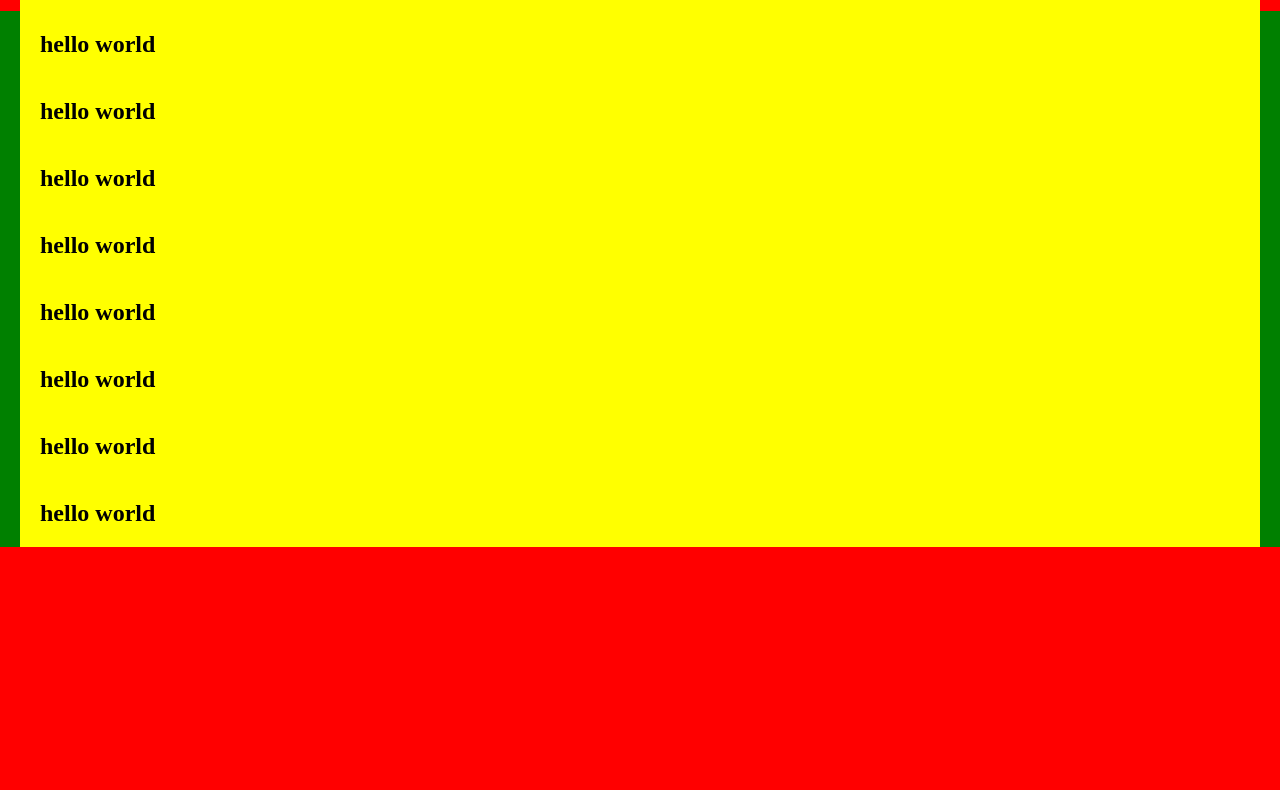
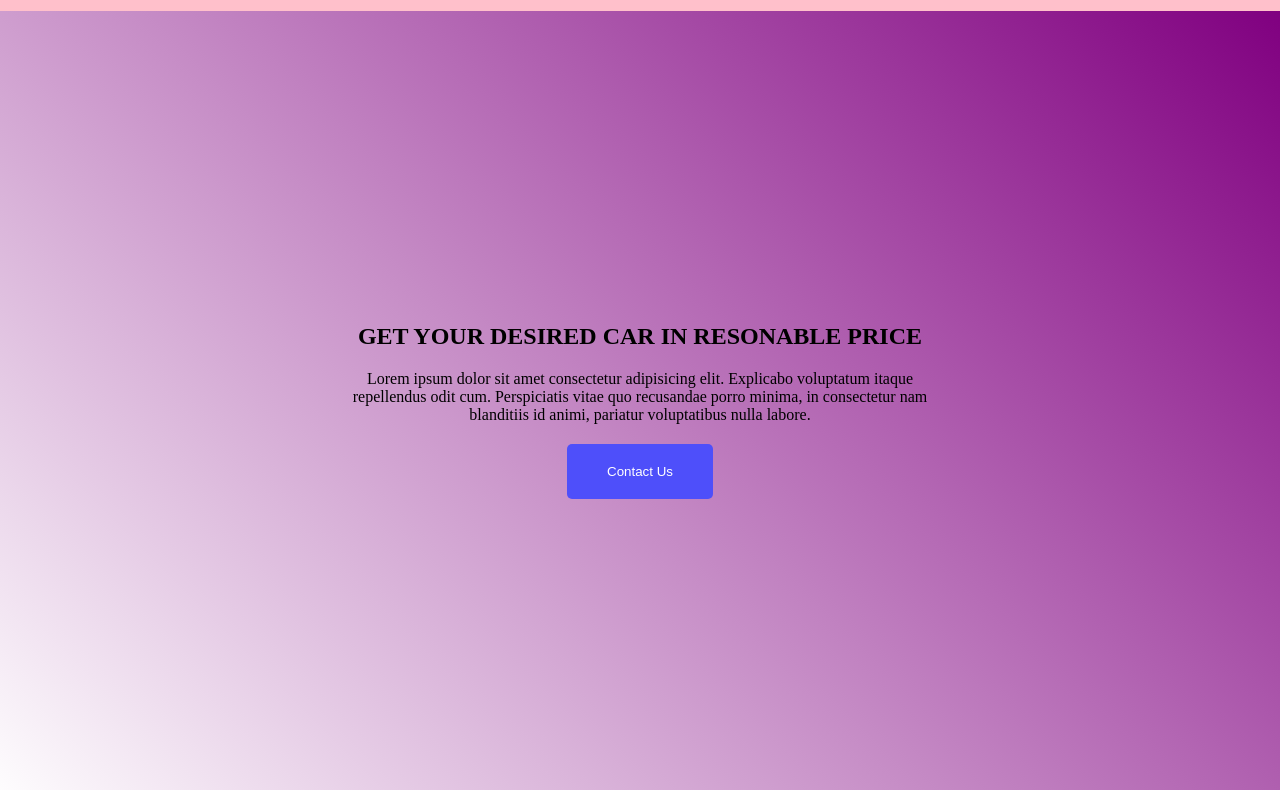
Before and after one commit to Yuireising-Ngalung/Project-1, a plain HTML site: page index.html in a window 1280 px wide. Shown: the part 79-869 px from the top of the page. Before the commit the page ends 800 px from the top, so only its background shows below. Drawn offline with Linux system fonts and the light colour scheme.

Commit message:
hero-section updated

```diff
--- a/index.html
+++ b/index.html
@@ -55,9 +55,18 @@
       </div>
     </header>
     <!-- ==============HERO SECTION================= -->
-    <section>
-      <div class="container">
-        <h1>hello world</h1>
+    <section class="hero-section flex">
+      <div class="container hero-container-wrapper">
+        <div class="hero-container">
+          <h1>get your desired car in resonable price</h1>
+          <p>
+            Lorem ipsum dolor sit amet consectetur adipisicing elit. Explicabo
+            voluptatum itaque repellendus odit cum. Perspiciatis vitae quo
+            recusandae porro minima, in consectetur nam blanditiis id animi,
+            pariatur voluptatibus nulla labore.
+          </p>
+          <button class="btn">Contact Us</button>
+        </div>
       </div>
     </section>
 
--- a/style.css
+++ b/style.css
@@ -1,5 +1,14 @@
 body {
   background-color: red;
+}
+
+:root {
+  --blue_color: #4e4ffa;
+
+  --gray_color_0: #444a57;
+  --gray_color_2: #818998;
+  --gray_color_1: #444a57;
+  --footer_background_color: #2a2d54;
 }
 * {
   margin: 0;
@@ -13,7 +22,6 @@ section {
 
 .container {
   max-width: 1200px;
-  background-color: yellow;
   margin: auto;
   padding: 20px;
 }
@@ -26,7 +34,28 @@ section {
   height: 40px;
 }
 
+.btn {
+  padding: 20px 40px;
+  background-color: var(--blue_color);
+  color: white;
+  border-radius: 5px;
+  border: none;
+}
+
+a {
+  color: white;
+}
+
+a:hover {
+  color: var(--blue_color);
+  transition: 0.5s;
+}
+
 /* ===============DESKTOP MENU */
+
+header {
+  background-color: pink;
+}
 .desktop-menu {
   justify-content: space-between;
   align-items: center;
@@ -39,7 +68,6 @@ section {
 
 .desktop-menu ul li {
   height: 50px;
-  background-color: orange;
   margin-left: 20px;
 }
 
@@ -50,10 +78,8 @@ section {
   align-items: center;
   text-decoration: none;
   padding-inline: 10px;
-}
-
-.desktop-menu ul li a:hover {
-  background-color: green;
+  text-transform: uppercase;
+  font-weight: 500;
 }
 
 /* =============MOBILE MENU============== */
@@ -113,3 +139,29 @@ section {
     display: none;
   }
 }
+
+/* =============HERO SECTION============ */
+.hero-section {
+  background: linear-gradient(45deg, white, purple);
+  height: 100vh;
+}
+
+.hero-container-wrapper {
+  display: flex;
+  justify-content: center;
+  align-items: center;
+}
+
+.hero-container {
+  display: flex;
+  flex-direction: column;
+  align-items: center;
+  justify-content: center;
+  gap: 20px;
+  width: 50%;
+  text-align: center;
+}
+
+.hero-container h1 {
+  text-transform: uppercase;
+}
```
